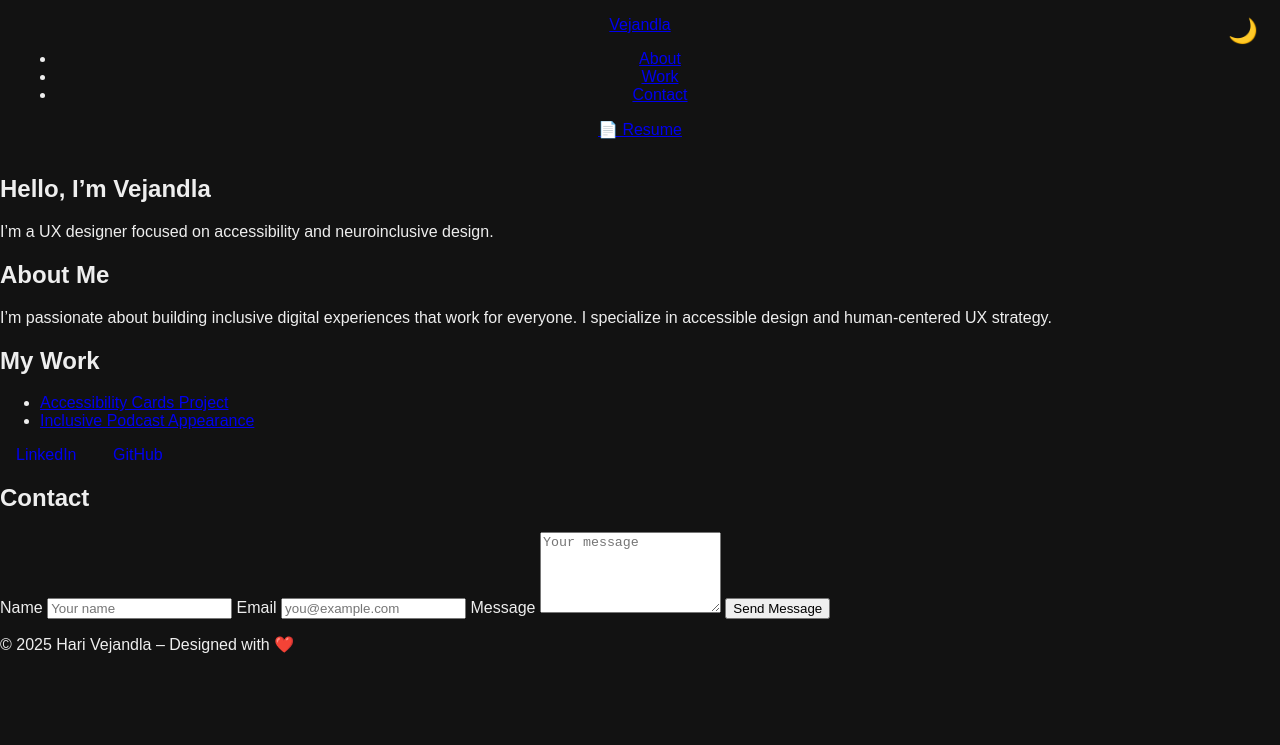
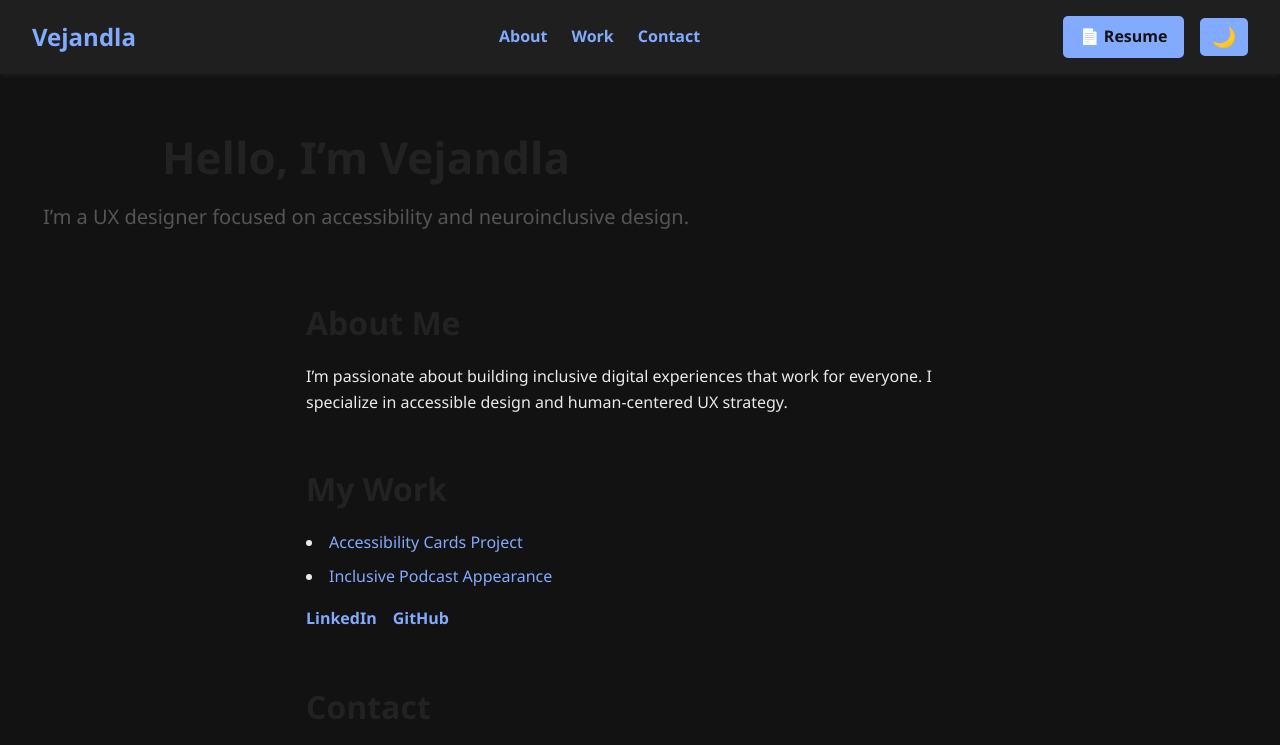
Before and after one commit to Harivejandla/harivejandla.github.io-vejandla, a plain HTML site: page index.html in a window 1280 px wide. Both pictures are taken after a click on the button "Toggle Dark Mode". Shown: the top 745 px of the page. Drawn offline with Linux system fonts and the light colour scheme.

Commit message:
styles.css

```diff
--- a/styles.css
+++ b/styles.css
@@ -1,126 +1,247 @@
-body {
+/* Reset */
+* {
+  box-sizing: border-box;
   margin: 0;
-  font-family: sans-serif;
-  transition: background 0.4s ease;
-  background: #fff;
-  color: #111;
+  padding: 0;
 }
 
-.dark-mode {
-  background: #121212;
-  color: #eee;
+body {
+  font-family: "Segoe UI", Tahoma, Geneva, Verdana, sans-serif;
+  line-height: 1.6;
+  background-color: #f9f9f9;
+  color: #222;
+  transition: background-color 0.3s ease, color 0.3s ease;
 }
 
-header {
-  text-align: center;
-  padding: 1em;
+a {
+  color: #0077cc;
+  text-decoration: none;
+}
+
+a:hover,
+a:focus {
+  text-decoration: underline;
+  outline: none;
+}
+
+.navbar {
+  display: flex;
+  justify-content: space-between;
+  align-items: center;
+  background-color: #ffffff;
+  padding: 1rem 2rem;
+  box-shadow: 0 2px 6px rgba(0,0,0,0.1);
+  position: sticky;
+  top: 0;
+  z-index: 100;
+}
+
+.logo a {
+  font-weight: 700;
+  font-size: 1.5rem;
+  color: #222;
+}
+
+.nav-links {
+  list-style: none;
+  display: flex;
+  gap: 1.5rem;
+}
+
+.nav-links a {
+  font-weight: 600;
+  font-size: 1rem;
+}
+
+.header-actions {
+  display: flex;
+  gap: 1rem;
+  align-items: center;
+}
+
+.btn {
+  padding: 0.4rem 0.9rem;
+  font-size: 1rem;
+  font-weight: 600;
+  cursor: pointer;
+  border-radius: 5px;
+  border: 2px solid transparent;
+  background-color: #0077cc;
+  color: white;
+  transition: background-color 0.25s ease, color 0.25s ease;
+}
+
+.btn:hover,
+.btn:focus {
+  background-color: #005fa3;
+  outline: none;
+}
+
+.resume-btn {
+  text-decoration: none;
+  display: inline-block;
 }
 
 .dark-toggle {
-  position: fixed;
-  top: 1rem;
-  right: 1rem;
-  font-size: 1.5rem;
-  background: none;
-  border: none;
-  cursor: pointer;
+  background-color: transparent;
+  font-size: 1.25rem;
+  padding: 0.3rem 0.6rem;
+  border: 2px solid #0077cc;
+  color: #0077cc;
+  transition: all 0.3s ease;
+}
+
+.dark-toggle:hover,
+.dark-toggle:focus {
+  background-color: #0077cc;
+  color: white;
+  outline: none;
+}
+
+/* Hero */
+.hero {
+  text-align: center;
+  margin: 3rem 1rem 4rem;
+}
+
+.hero h1 {
+  font-size: 2.75rem;
+  font-weight: 700;
+  margin-bottom: 0.5rem;
+  color: #222;
+}
+
+.hero p {
+  font-size: 1.25rem;
+  color: #555;
+}
+
+/* Sections */
+main section {
+  max-width: 700px;
+  margin: 0 auto 3rem auto;
+  padding: 0 1rem;
+}
+
+h2 {
+  font-size: 2rem;
+  margin-bottom: 1rem;
+  color: #222;
+}
+
+/* Work Section */
+#work ul {
+  list-style: disc inside;
+  margin-bottom: 1rem;
+}
+
+#work ul li {
+  margin-bottom: 0.5rem;
+}
+
+.social-links {
+  margin-top: 1rem;
+  display: flex;
+  gap: 1rem;
 }
 
 .social-links a {
-  margin: 0 1rem;
-  text-decoration: none;
+  font-weight: 600;
+  color: #0077cc;
+  border-bottom: 2px solid transparent;
+  transition: border-color 0.2s ease;
 }
 
-.card-3d {
-  text-align: center;
-  margin: 2rem auto;
-  padding: 2rem;
-  border-radius: 20px;
-  width: 300px;
-  background: linear-gradient(135deg, #f0f0f0, #fff);
-  box-shadow: 0 10px 30px rgba(0, 0, 0, 0.1);
-  transition: transform 0.3s ease;
+.social-links a:hover,
+.social-links a:focus {
+  border-color: #0077cc;
+  outline: none;
 }
 
-.card-3d:hover {
-  transform: rotateY(10deg) rotateX(10deg);
+/* Contact Form */
+.contact-form {
+  display: flex;
+  flex-direction: column;
+  gap: 1rem;
+  max-width: 480px;
 }
 
-.card-3d img {
-  width: 150px;
-  border-radius: 50%;
+.contact-form label {
+  font-weight: 600;
+  margin-bottom: 0.3rem;
 }
 
-.gallery {
-  display: flex;
-  flex-wrap: wrap;
-  gap: 10px;
-  justify-content: center;
+.contact-form input,
+.contact-form textarea {
+  padding: 0.6rem 0.75rem;
+  border: 2px solid #ccc;
+  border-radius: 6px;
+  font-size: 1rem;
+  font-family: inherit;
+  resize: vertical;
+  transition: border-color 0.2s ease;
 }
 
-.gallery img {
-  width: 200px;
-  height: auto;
-  border-radius: 10px;
-  cursor: pointer;
+.contact-form input:focus,
+.contact-form textarea:focus {
+  outline: none;
+  border-color: #0077cc;
 }
 
-#lightbox {
-  display: none;
-  position: fixed;
-  inset: 0;
-  background: rgba(0,0,0,0.8);
-  justify-content: center;
-  align-items: center;
-  flex-direction: column;
+.contact-form button {
+  align-self: flex-start;
+  width: 140px;
 }
 
-#lightbox.active {
-  display: flex;
+/* Footer */
+footer {
+  text-align: center;
+  padding: 1.5rem 1rem;
+  background-color: #f2f2f2;
+  color: #666;
+  font-size: 0.9rem;
+  user-select: none;
 }
 
-#lightbox img {
-  max-width: 80%;
-  max-height: 80%;
+/* Dark Mode */
+body.dark-mode {
+  background-color: #121212;
+  color: #eaeaea;
 }
 
-#lightbox button {
-  background: none;
-  color: white;
-  font-size: 2rem;
-  border: none;
-  cursor: pointer;
-  margin: 10px;
+body.dark-mode a {
+  color: #82aaff;
 }
 
-#caption {
-  color: white;
-  margin-top: 1rem;
+body.dark-mode .navbar {
+  background-color: #1f1f1f;
+  box-shadow: 0 2px 6px rgba(255,255,255,0.05);
 }
 
-.contact form {
-  max-width: 400px;
-  margin: auto;
-  display: flex;
-  flex-direction: column;
-  gap: 10px;
+body.dark-mode .btn {
+  background-color: #82aaff;
+  color: #121212;
+  border-color: #82aaff;
 }
 
-.game-area {
-  width: 300px;
-  height: 200px;
-  border: 2px solid #444;
-  margin: auto;
-  position: relative;
-  background: #f9f9f9;
+body.dark-mode .btn:hover,
+body.dark-mode .btn:focus {
+  background-color: #5a88d6;
+  color: white;
 }
 
-#player {
-  width: 30px;
-  height: 30px;
-  background: red;
-  position: absolute;
-  top: 10px;
-  left: 10px;
-  border-radius: 5px;
+body.dark-mode .dark-toggle {
+  border-color: #82aaff;
+  color: #82aaff;
 }
+
+body.dark-mode .dark-toggle:hover,
+body.dark-mode .dark-toggle:focus {
+  background-color: #82aaff;
+  color: #121212;
+}
+
+body.dark-mode footer {
+  background-color: #1f1f1f;
+  color: #888;
+}
```
